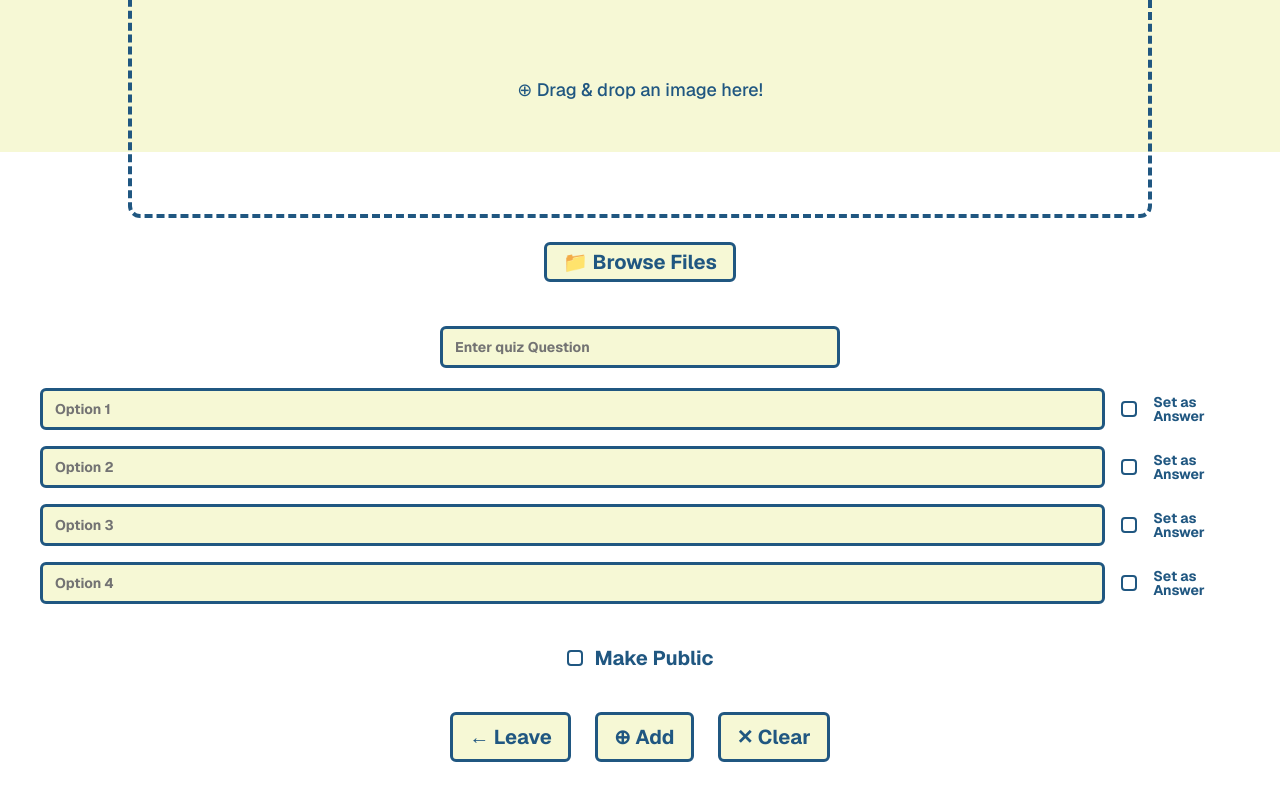
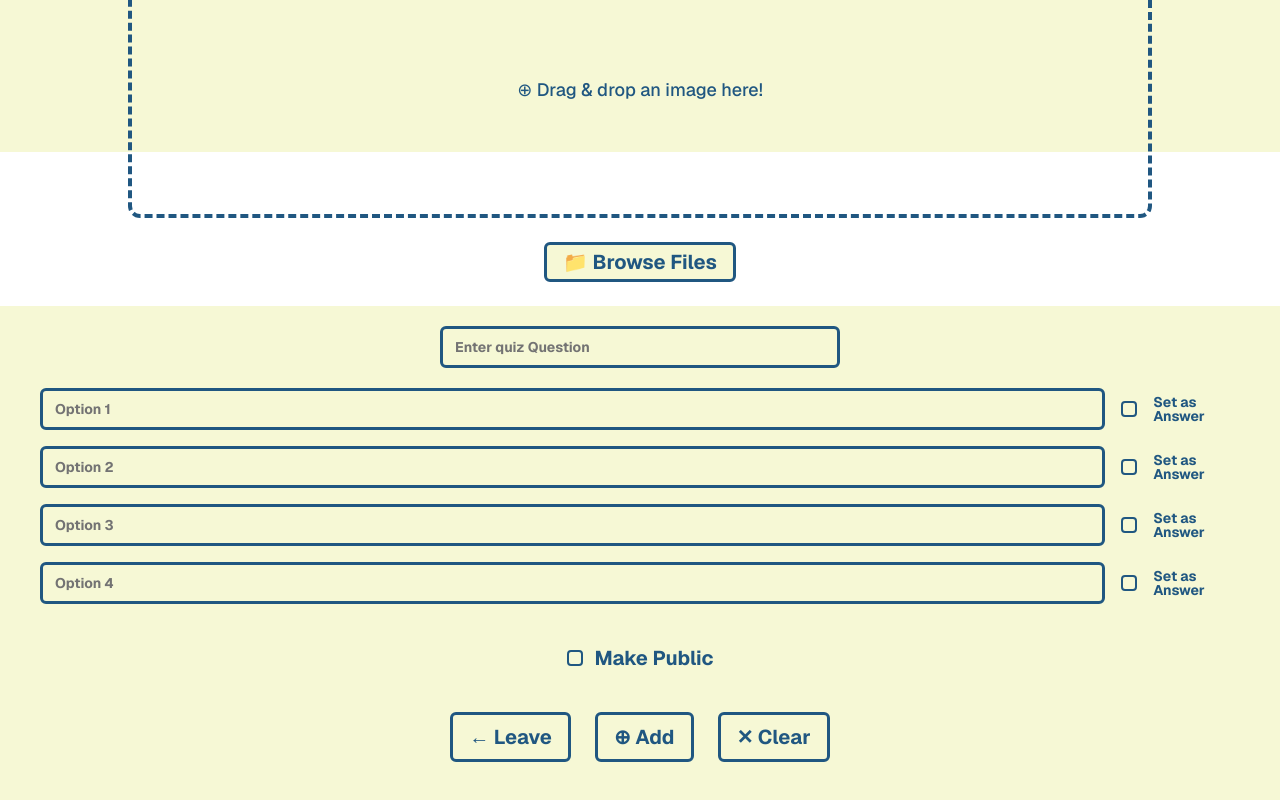
Before and after one commit to yaor3n/capstone, a Next.js app: page /create/slideshow in a window 1280 px wide. Shown: the part 709-1509 px from the top of the page. Built offline with nearby package versions, Linux system fonts and the light colour scheme; no server answers.

Commit message:
updated css

```diff
--- a/app/create/slideshow/page.tsx
+++ b/app/create/slideshow/page.tsx
@@ -339,7 +339,7 @@ const SlideShowPage = () => {
         />
       </div>
 
-      <div className="flex items-center justify-center pt-5">
+      <div className="flex items-center justify-center bg-[#f6f8d5] pt-5">
         <Input
           value={quizQuestion}
           onChange={(e) => setQuizQuestion(e.target.value)}
@@ -348,7 +348,7 @@ const SlideShowPage = () => {
         />
       </div>
 
-      <div className="grid grid-cols-1 gap-4 pb-10 pl-10 pr-10 pt-5">
+      <div className="grid grid-cols-1 gap-4 bg-[#f6f8d5] pb-10 pl-10 pr-10 pt-5">
         {options.map((option, index) => (
           <div key={index} className="flex items-center gap-4">
             <Input
@@ -367,7 +367,7 @@ const SlideShowPage = () => {
         ))}
       </div>
 
-      <div className="flex items-center justify-center pb-10">
+      <div className="flex items-center justify-center bg-[#f6f8d5] pb-10">
         <Checkbox
           checked={publicVisibility}
           onCheckedChange={(checked) => setPublicVisibility(!!checked)}
@@ -378,7 +378,7 @@ const SlideShowPage = () => {
         </Label>
       </div>
 
-      <div className="flex justify-center gap-6 pb-48">
+      <div className="flex justify-center gap-6 bg-[#f6f8d5] pb-48">
         <Button
           type="button"
           onClick={handleLeaveClick}
```
